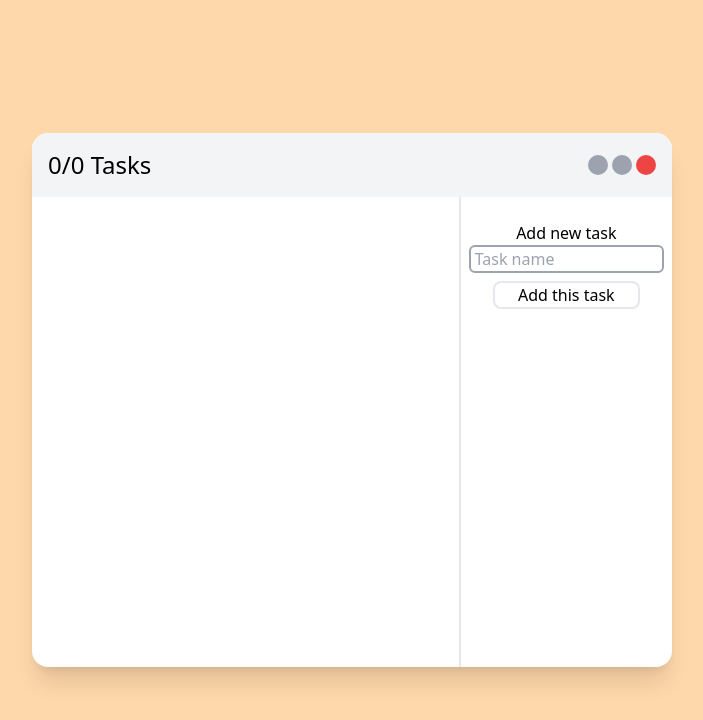
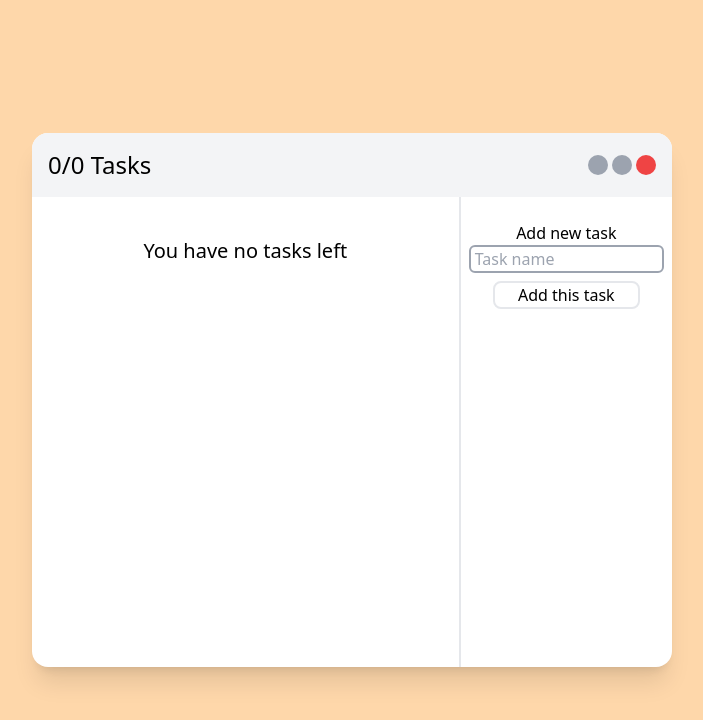
Before and after one commit to majorek31/react-todo-app, a React (Vite) app: page / in a window 1280 px wide. Shown: the top 720 px of the page, without its empty margins (288-991 px from the left). Built offline with nearby package versions, Linux system fonts and the light colour scheme.

Commit message:
feat: display message if task list is empty

```diff
--- a/src/components/TodoList.tsx
+++ b/src/components/TodoList.tsx
@@ -6,9 +6,11 @@ export default function TodoList() {
   const { todos } = state;
   return (
     <div className="lg:w-2/3 sm:w-full lg:h-full flex flex-col pb-8 overflow-y-scroll custom-scrollbar">
-      {todos.map((todo) => (
-        <TodoEntry key={todo.id} todo={todo} />
-      ))}
+      {todos.length ? (
+        todos.map((todo) => <TodoEntry key={todo.id} todo={todo} />)
+      ) : (
+        <h1 className="text-center py-10 text-xl">You have no tasks left</h1>
+      )}
     </div>
   );
 }
```
